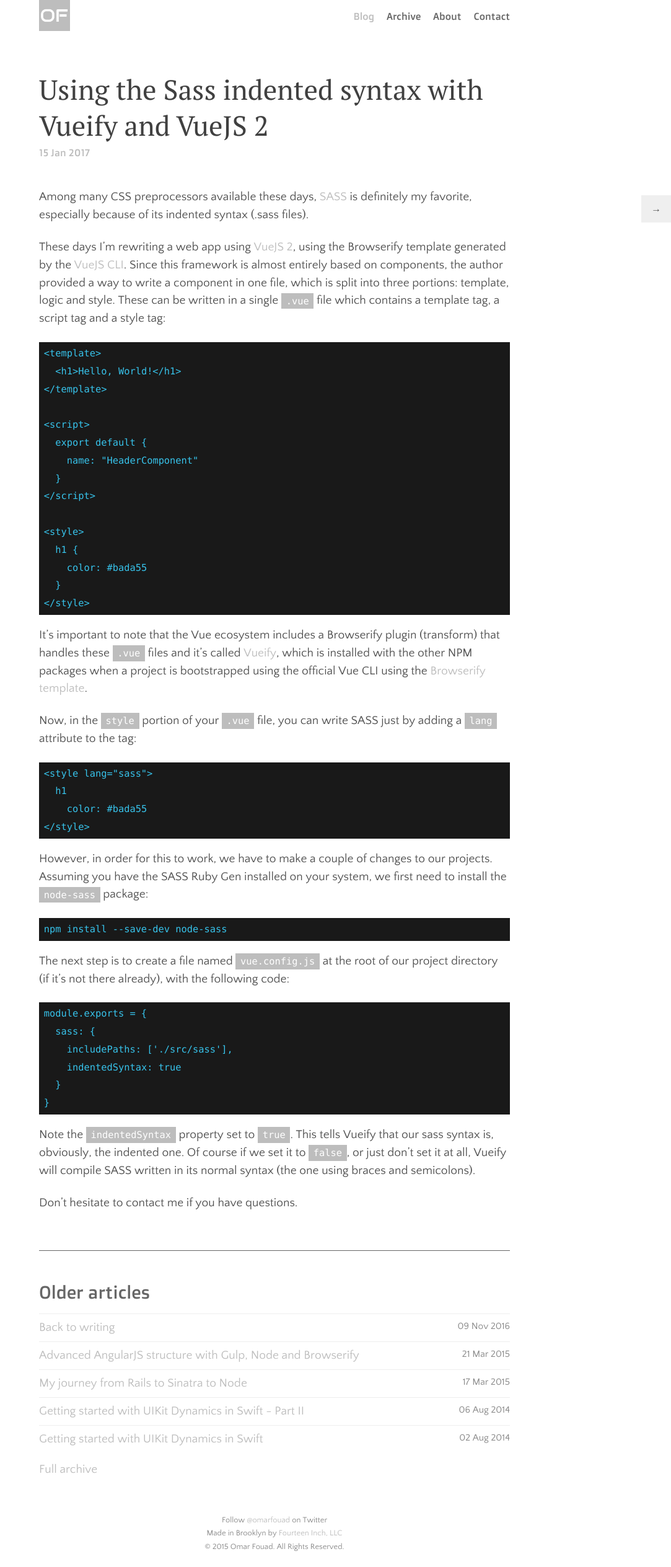
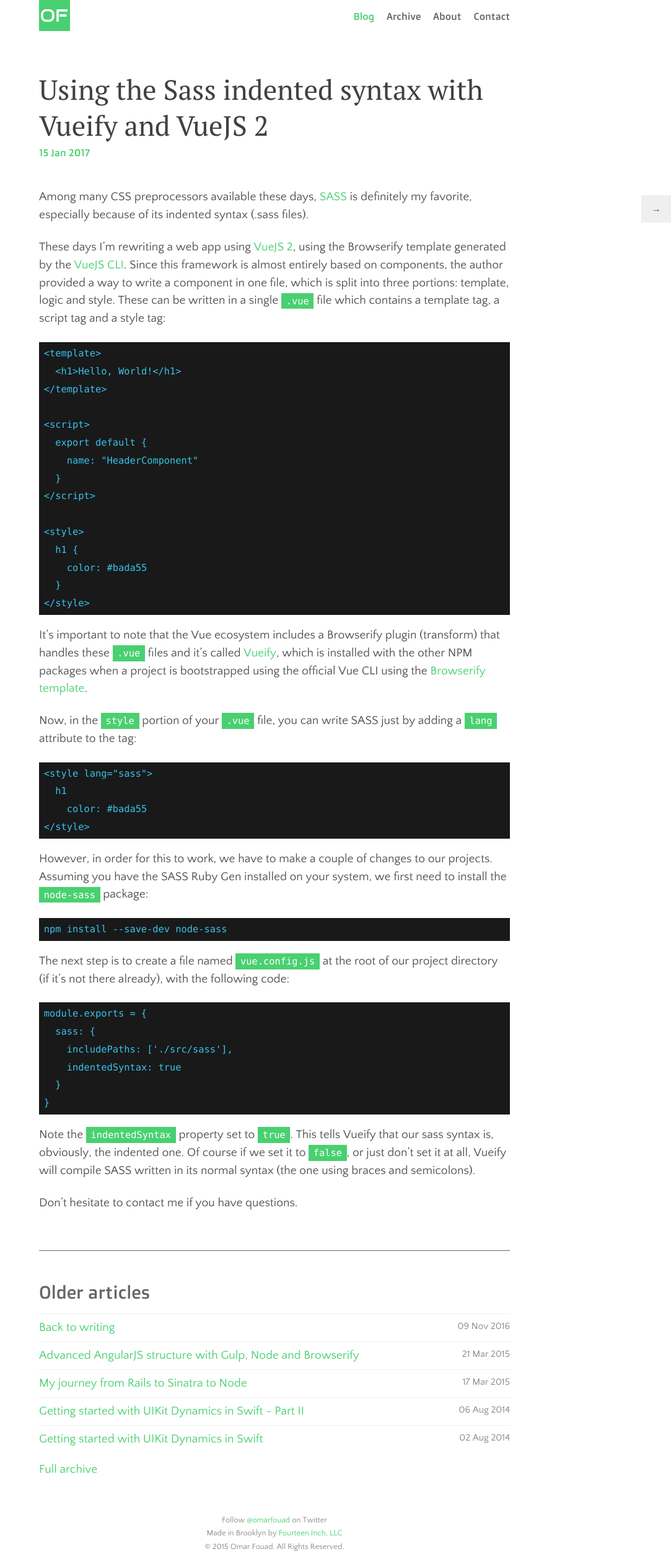
Before and after one commit to itsgoofer/omarfouad.com, a Jekyll site: the page built from index.html, in a window 1280 px wide. Shown: the whole page at 62% size, without its empty margins (197-1280 px from the left). Built offline with Jekyll 4.4.1, drawn with Linux system fonts in a browser that asks for light colours.

Commit message:
Updated Config

```diff
--- a/_config.yml
+++ b/_config.yml
@@ -20,7 +20,7 @@
 baseurl: "/"
 url: http://omarfouad.com
 twitter: omarfouad
-color: "#bdbdbd"
+color: "#49d070"
 markdown: kramdown
 theme: minima
 gems:
```
